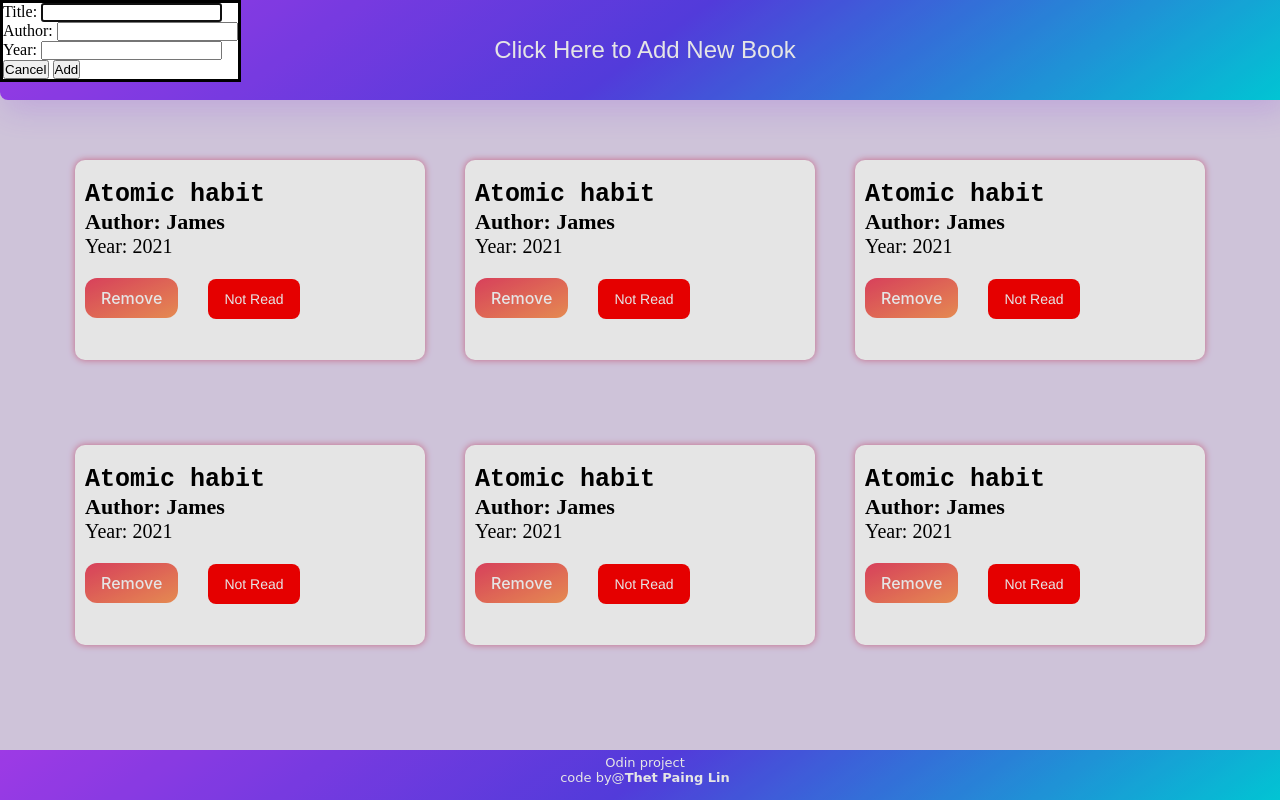
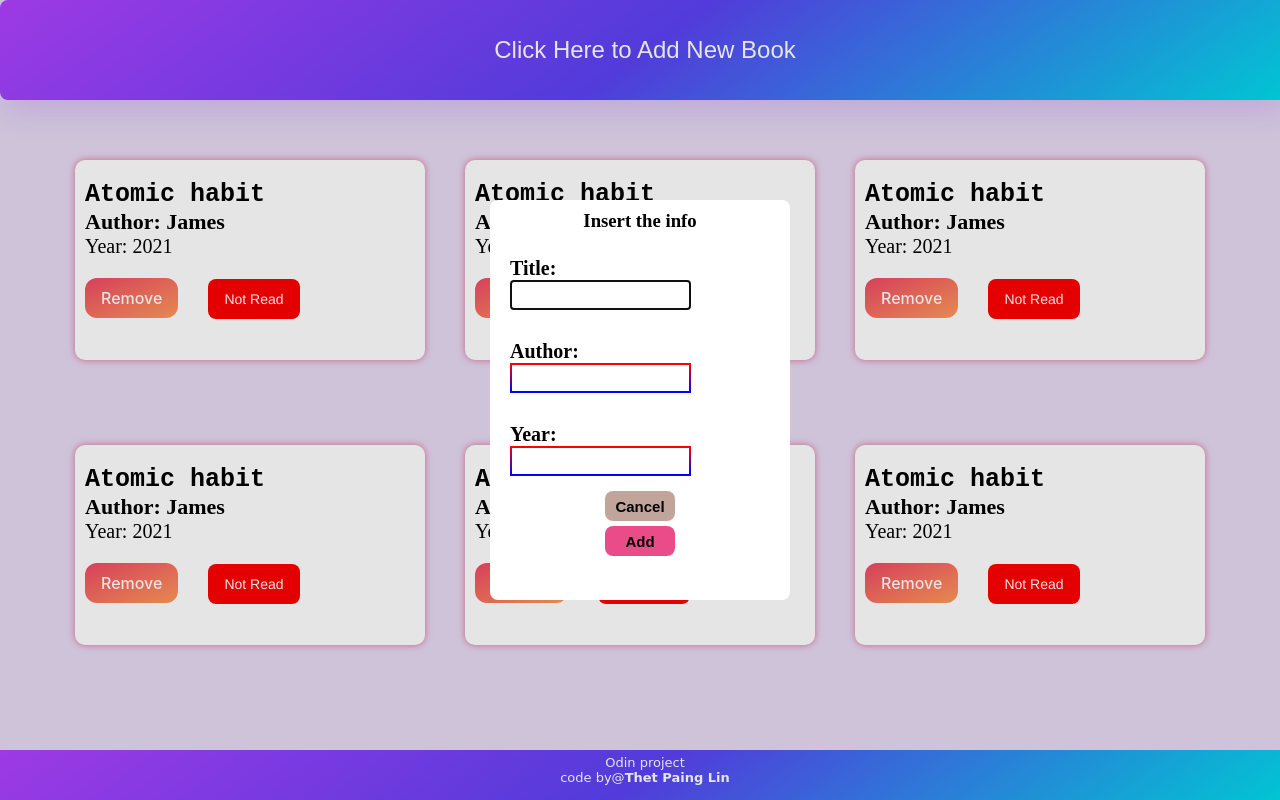
Before and after one commit to ThetPaing-7/Library, a plain HTML site: page index.html in a window 1280 px wide. Both pictures are taken after a click on the button "Click Here to Add New Book". Drawn offline with Linux system fonts and the light colour scheme.

Commit message:
Style the dialog box

```diff
--- a/index.html
+++ b/index.html
@@ -20,6 +20,7 @@
          <!-- Dialog box to add new book -->
           <dialog id="bookdialog">
             <form action="post" method="dialog">
+                <h3>Insert the info</h3>
                 <div>
                     <label for="title">Title:</label>
                     <input type="text" name="title" id="title">
@@ -33,10 +34,14 @@
                     <input type="text" name="year" id="year">
                 </div>
 
-                <!-- Cancel the book button -->
-                <button value="cancel" formmethod="dialog">Cancel</button>
-                <!-- Add button -->
-                 <button id="confirmation" value="default">Add</button>
+
+                        <!-- Cancel the book button -->
+                      <button value="cancel" formmethod="dialog">Cancel</button>
+                      <!-- Add button -->
+                       <button id="confirmation" value="default">Add</button>
+
+
+
             </form>
           </dialog>
 
--- a/style.css
+++ b/style.css
@@ -194,3 +194,63 @@ margin: 20px 0px;
 .read-button:focus {
   background-color: #F082AC;
 }
+
+#bookdialog{
+  position:absolute;
+  top:50%;
+  left: 50%;
+  transform: translate(-50%,-50%);
+  width: 300px;
+  height: auto;
+  border-radius: 8px;
+  border-style: none;
+}
+
+form{
+  display: flex;
+  justify-content: center;
+  align-items: start;
+  flex-direction: column;
+}
+
+form div{
+  padding: 10px;
+  margin: 5px 10px;
+  display: flex;
+  flex-direction: column;
+  align-items: start;
+}
+
+form h3{
+  text-align: center;
+  margin: 10px auto;
+}
+
+form label{
+  font-size: 20px;
+  font-weight: bold;
+}
+
+form input{
+  height: 30px;
+  border-image: linear-gradient(red,blue) 1;
+}
+
+
+form button{
+  width: 70px;
+  height: 30px;
+  margin: 0 auto;
+  margin-bottom: 5px;
+  font-size: 15px;
+  font-weight: bold;
+  background-color: #EA4C89;
+  border-radius: 8px;
+  border-style: none;
+}
+
+form button[value='cancel']{
+  background-color: #c2a59a;
+  border-radius: 8px;
+  border-style: none;
+}
```
